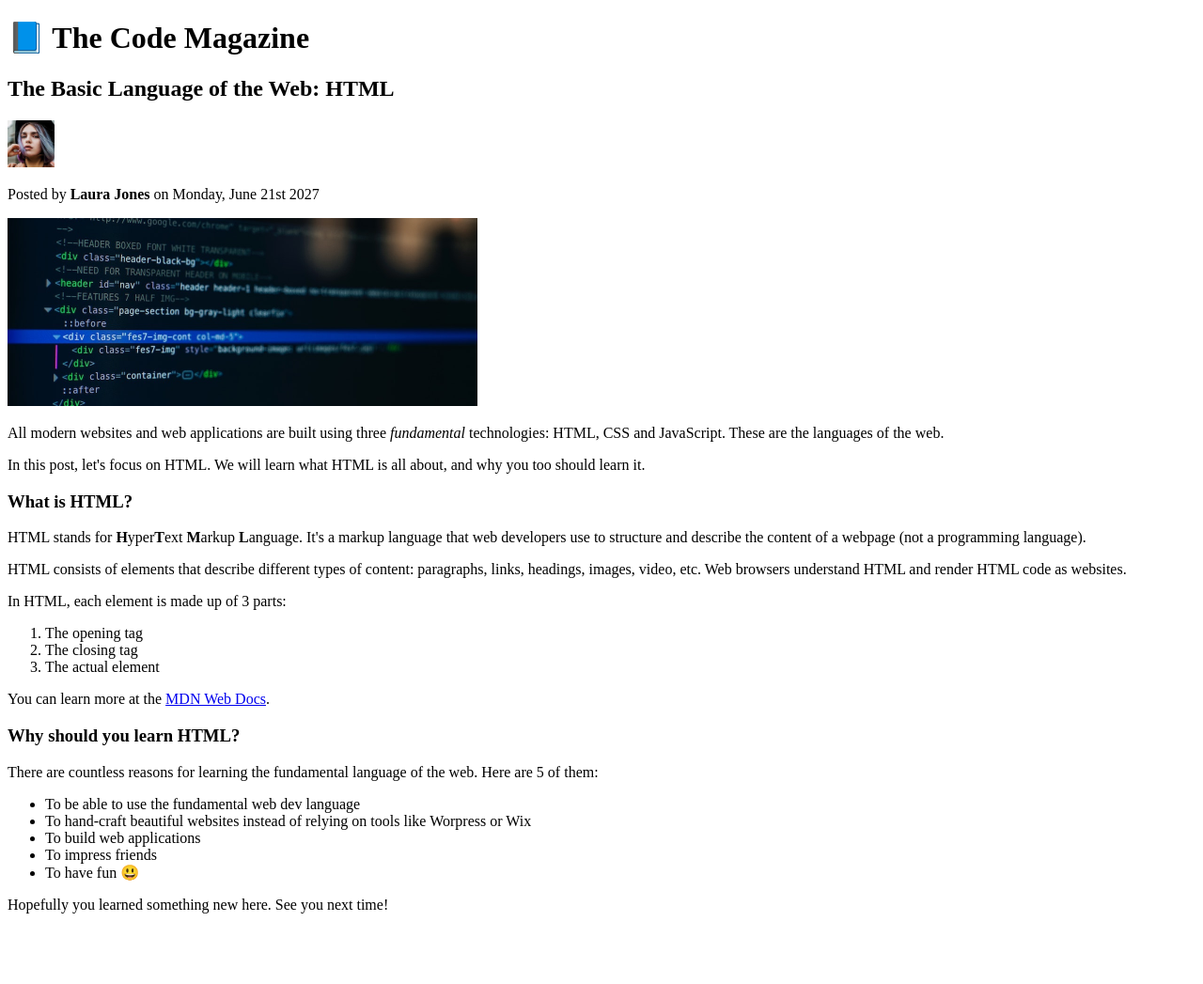
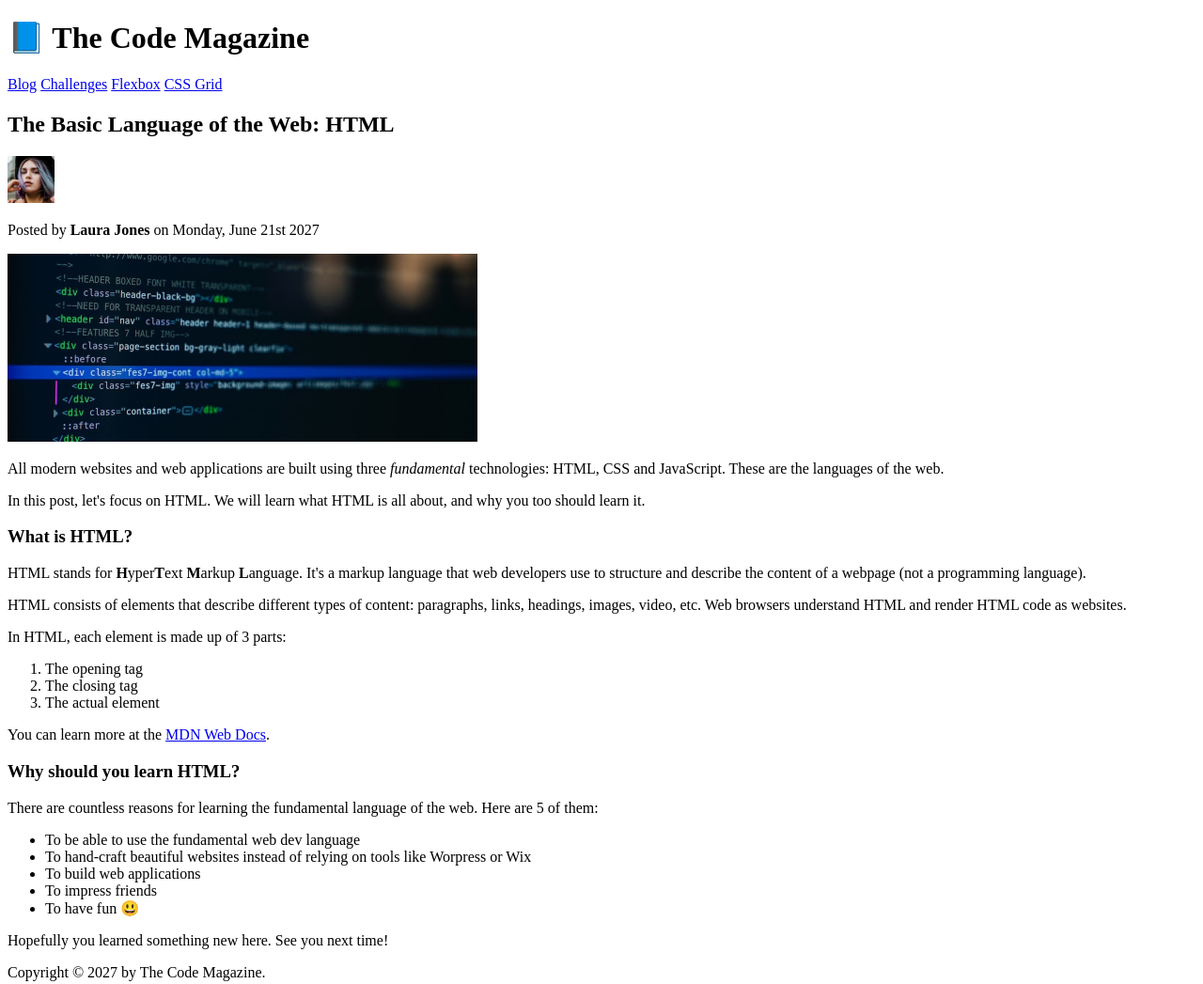
Before and after one commit to cphall/HTML-CSS-Udemy, a plain HTML site: page 02-HTML-Fundamentals/index.html in a window 1280 px wide. Shown: the whole page at 94% size. Before the commit the page ends 988 px from the top, so only its background shows below. Drawn offline with Linux system fonts and the light colour scheme; files whose address does not match are found by name.

Commit message:
+blog.html file and structure to the index.html file

```diff
--- a/02-HTML-Fundamentals/index.html
+++ b/02-HTML-Fundamentals/index.html
@@ -6,7 +6,19 @@
   </head>
   <body>
     <!--h1 thru h6-->
+    <header>
       <h1>📘 The Code Magazine</h1>
+
+      <nav> <!--nav groups nav links-->
+        <a href="blog.html">Blog</a>
+        <a href="#">Challenges</a>
+        <a href="#">Flexbox</a>
+        <a href="#">CSS Grid</a>
+      </nav>
+    </header>
+
+    <article>
+      <header>
         <h2>The Basic Language of the Web: HTML</h2>
         <img
           src=laura-jones.jpg
@@ -15,13 +27,14 @@
           height= "50"
         />
         <p>Posted by <strong>Laura Jones</strong> on Monday, June 21st 2027</p>
+
         <img
-      src="C:\Web Dev\HTML-CSS-Udemy\02-HTML-Fundamentals\post-img.jpg"
+          src="post-img.jpg"
           alt="HTML code on a screen."
           width = "500"
           height = "200"
         />
-
+      </header>
 
       <p>
         All modern websites and web applications are built using three
@@ -71,5 +84,9 @@
       </ul>
 
       <p>Hopefully you learned something new here. See you next time!</p>
+    </article>
+
+    <!--&copy is an HTML entity-->
+    <footer>Copyright &copy; 2027 by The Code Magazine.</footer>
   </body>
 </html>
```
Also changed, not shown: 02-HTML-Fundamentals/blog.html (added, +11 -0 lines). Lines whose indentation alone changed are shown as unchanged.
